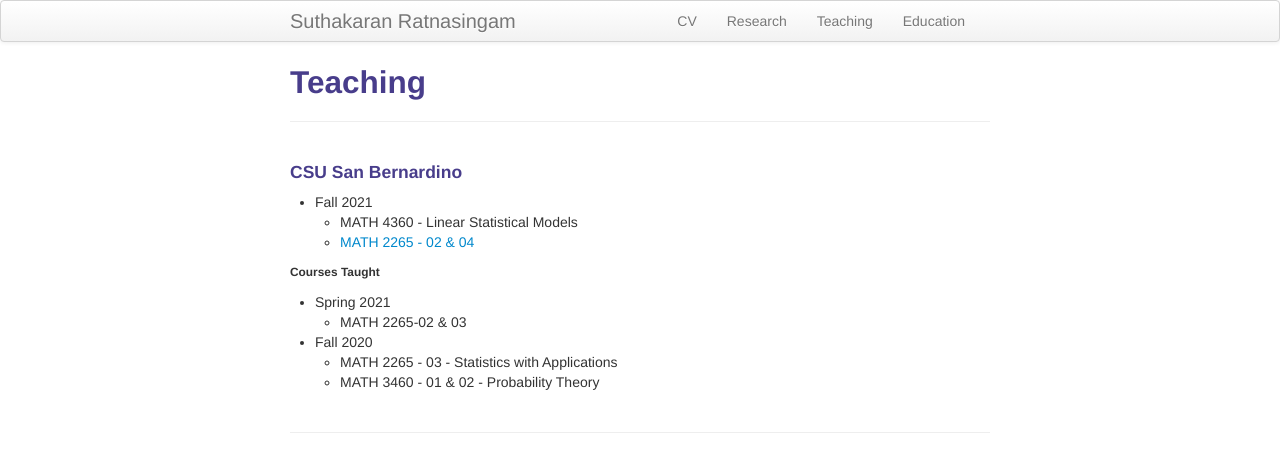
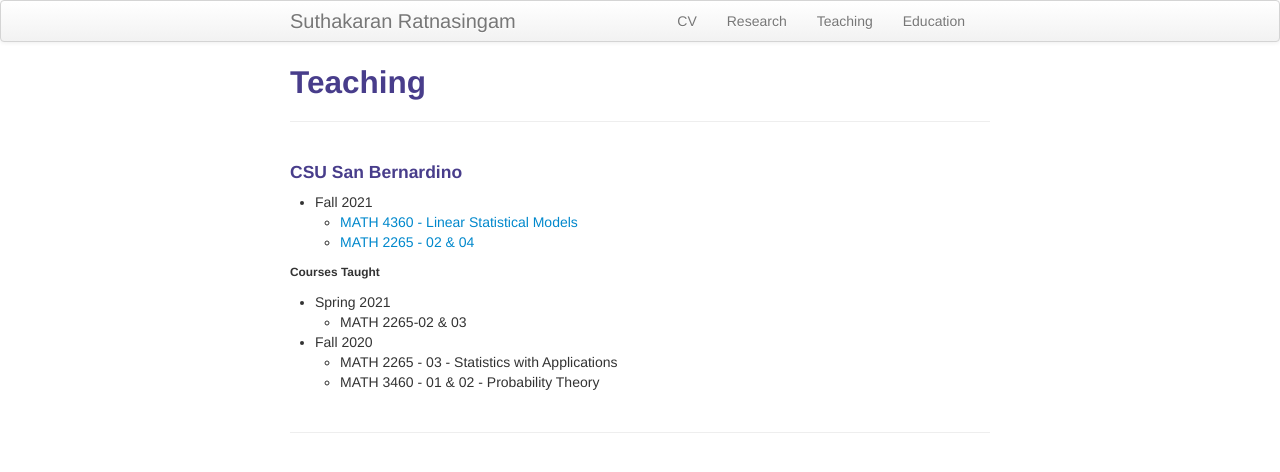
Before and after one commit to suthakaranr/suthakaranr.github.io, a Jekyll site: the page built from pages/Teaching.md, in a window 1280 px wide. Shown: the top 472 px of the page. Built offline with Jekyll 4.4.1, drawn with Linux system fonts in a browser that asks for light colours.

Commit message:
Update Teaching.md

```diff
--- a/pages/Teaching.md
+++ b/pages/Teaching.md
@@ -5,7 +5,7 @@ description: Suthakaran's teaching portfolio
 ---
 #### CSU San Bernardino
 * Fall 2021
-   *  MATH 4360 - Linear Statistical Models
+   * <a style="text-decoration:none" href="../pages/LinStatProj.html" target="_blank" rel="noopener noreferrer">MATH 4360 - Linear Statistical Models</a>
    * <a style="text-decoration:none" href="../pages/StatApp.html" target="_blank" rel="noopener noreferrer">MATH 2265 - 02 & 04</a>
 
 ###### Courses Taught
```
